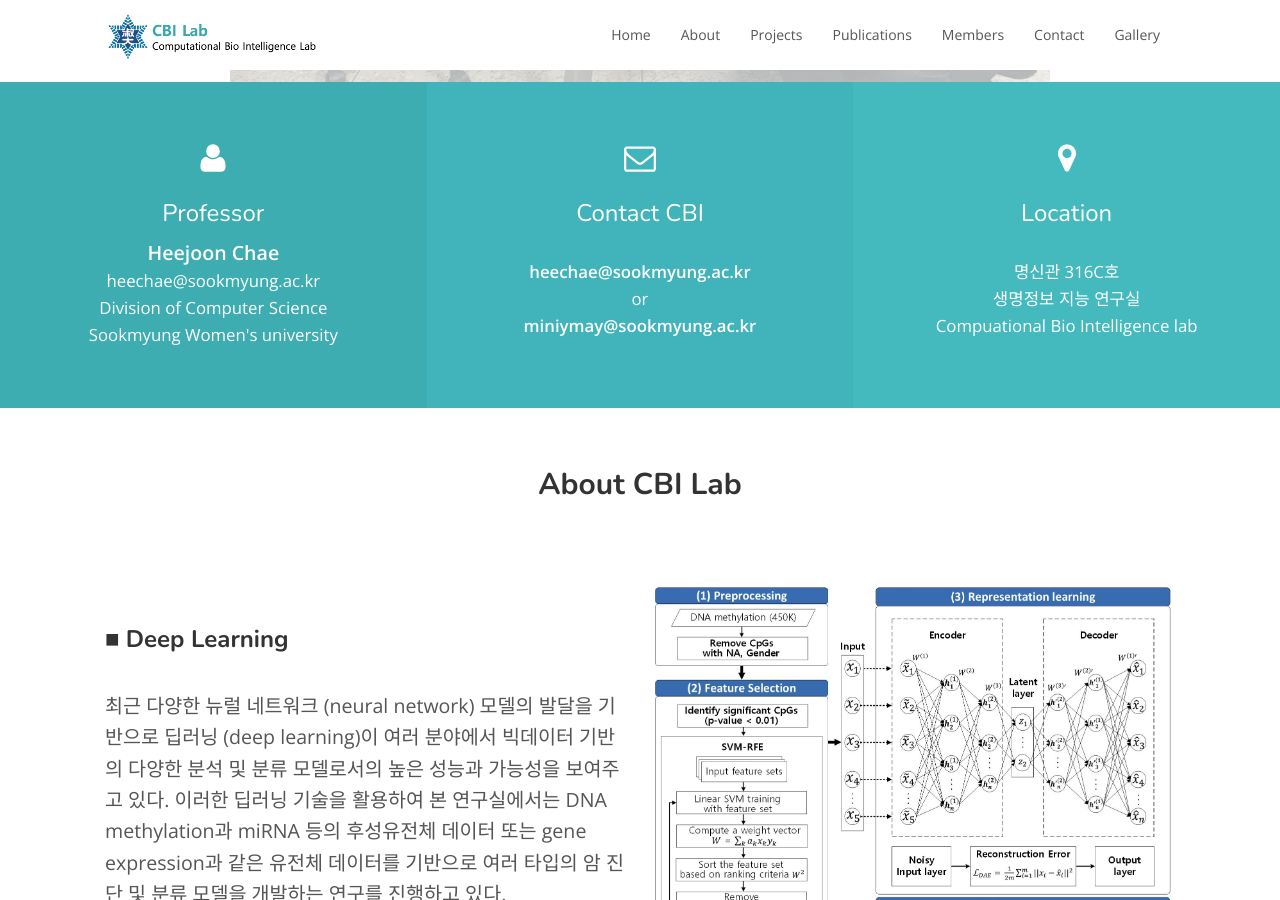
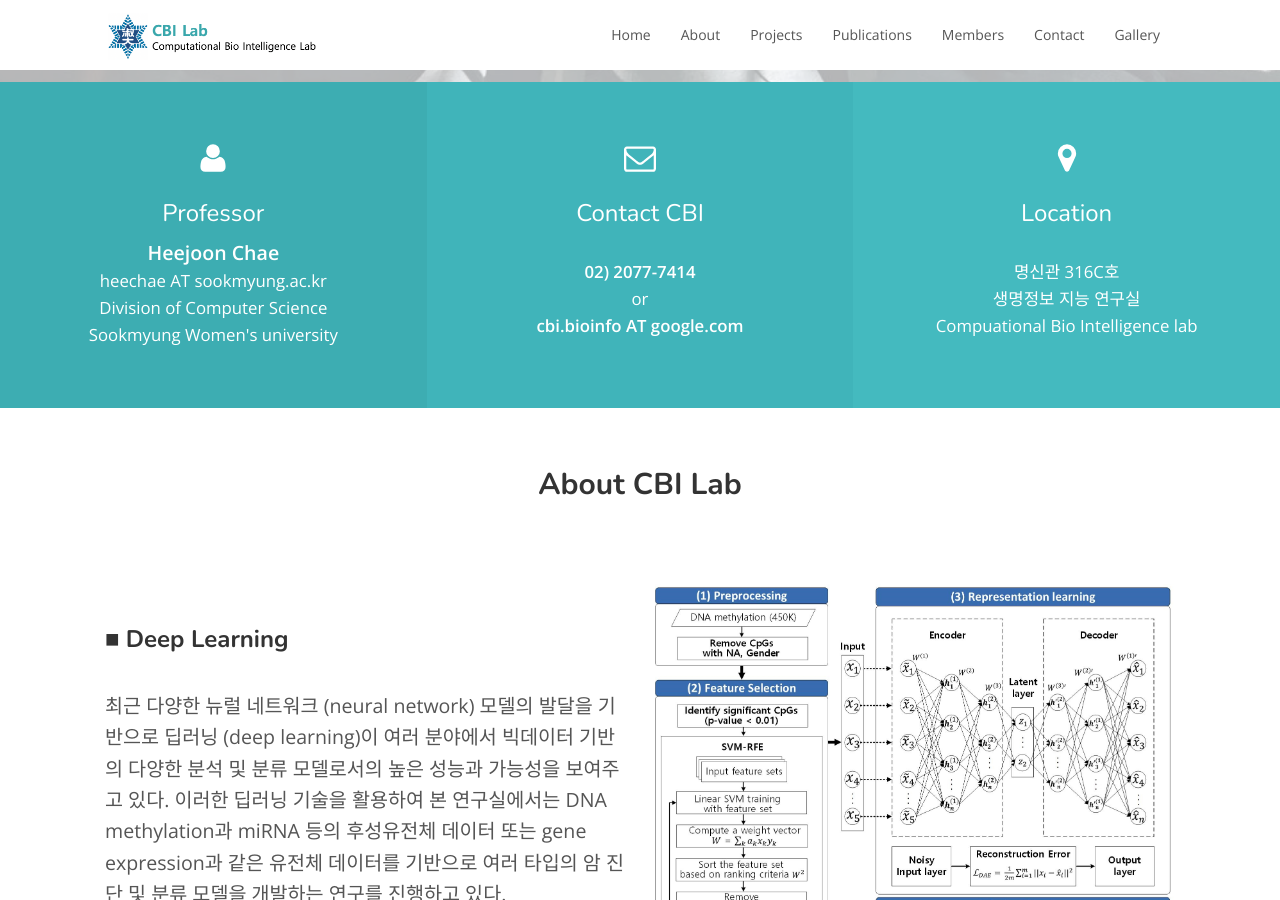
Before and after one commit to cbi-bioinfo/cbi-bioinfo.github.io_old, a Jekyll site: the page built from index.html, in a window 1280 px wide and 900 px high, scrolled down 603 px. Built offline with Jekyll 4.4.1, drawn with Linux system fonts in a browser that asks for light colours; nearby versions of some CDN libraries.

Commit message:
modify email addr

```diff
--- a/_config.yml
+++ b/_config.yml
@@ -8,7 +8,7 @@ logo_url: img/cbi_logo_4.png
 
 # Hero
 hero:
-    hero_img: day1_2018_7.jpg #day1_2018_5.jpg #day1_2018_4.jpg #test3.jpg #img/bioinfo.png
+    hero_img: day1_2018.jpg #day1_2018_7.jpg #day1_2018_5.jpg #day1_2018_4.jpg #test3.jpg #img/bioinfo.png
     hero_title: Welcome to CBI Lab!
     hero_description: 생명정보 지능 연구실에 오신것을 환영합니다!
 
@@ -19,12 +19,13 @@ api_token: # Enter API token here
 contact:
     name: Heejoon Chae
     division: Computer Science
-    email: heechae@sookmyung.ac.kr
+    email: heechae AT sookmyung.ac.kr
     university: Sookmyung Women's university
     address : 명신관 316C호
     lab_kr : 생명정보 지능 연구실
     lab_eng : Compuational Bio Intelligence lab
-    email_lab : miniymay@sookmyung.ac.kr
+    email_lab : cbi.bioinfo AT google.com
+    phone : 02) 2077-7414
 
 # Opening hours
 monday_friday: 9:00 – 18:00
--- a/_includes/header.html
+++ b/_includes/header.html
@@ -20,7 +20,7 @@
                 <li><a class="scroll" href="index.html#treatments">Projects</a></li>
                 <li><a href="publications.html">Publications</a></li>
                 <li><a class="scroll" href="index.html#team">Members</a></li>
-                <li><a class="scroll" href="index.html">Contact</a></li>
+                <li><a class="scroll" href="index.html#contact">Contact</a></li>
                 <li><a class="scroll" href="index.html#gallery">Gallery</a></li>
             </ul>
         </div>
--- a/index.html
+++ b/index.html
@@ -60,7 +60,7 @@ layout: default
 <!-- End Hero -->
 
 <!-- Start 3 columns -->
-<div class="three-shade-col">
+<div class="three-shade-col" id="contact">
     <div class="col-sm-4">
         <svg class="icon icon-user"><use xlink:href="#icon-user"></use></svg>
         <h3>Professor</h3>
@@ -75,7 +75,7 @@ layout: default
         <svg class="icon icon-envelope-o"><use xlink:href="#icon-envelope-o"></use></svg>
         <h3>Contact CBI</h3><br>
         <ul>
-            {% if site.contact.email %}<li><p style="font-size: 120%"><strong> {{ site.contact.email }}</strong></p></li>{% endif %}
+            {% if site.contact.phone %}<li><p style="font-size: 120%"><strong> {{ site.contact.phone }}</strong></p></li>{% endif %}
             <li><p style="font-size: 120%">or</p></li>
             {% if site.contact.email_lab %}<li><p style="font-size: 120%"><strong>{{ site.contact.email_lab }}</strong></p></li>{% endif %}
         </ul>
```
Also changed, not shown: _data/team.yml (+5 -5 lines), 3 other files.
